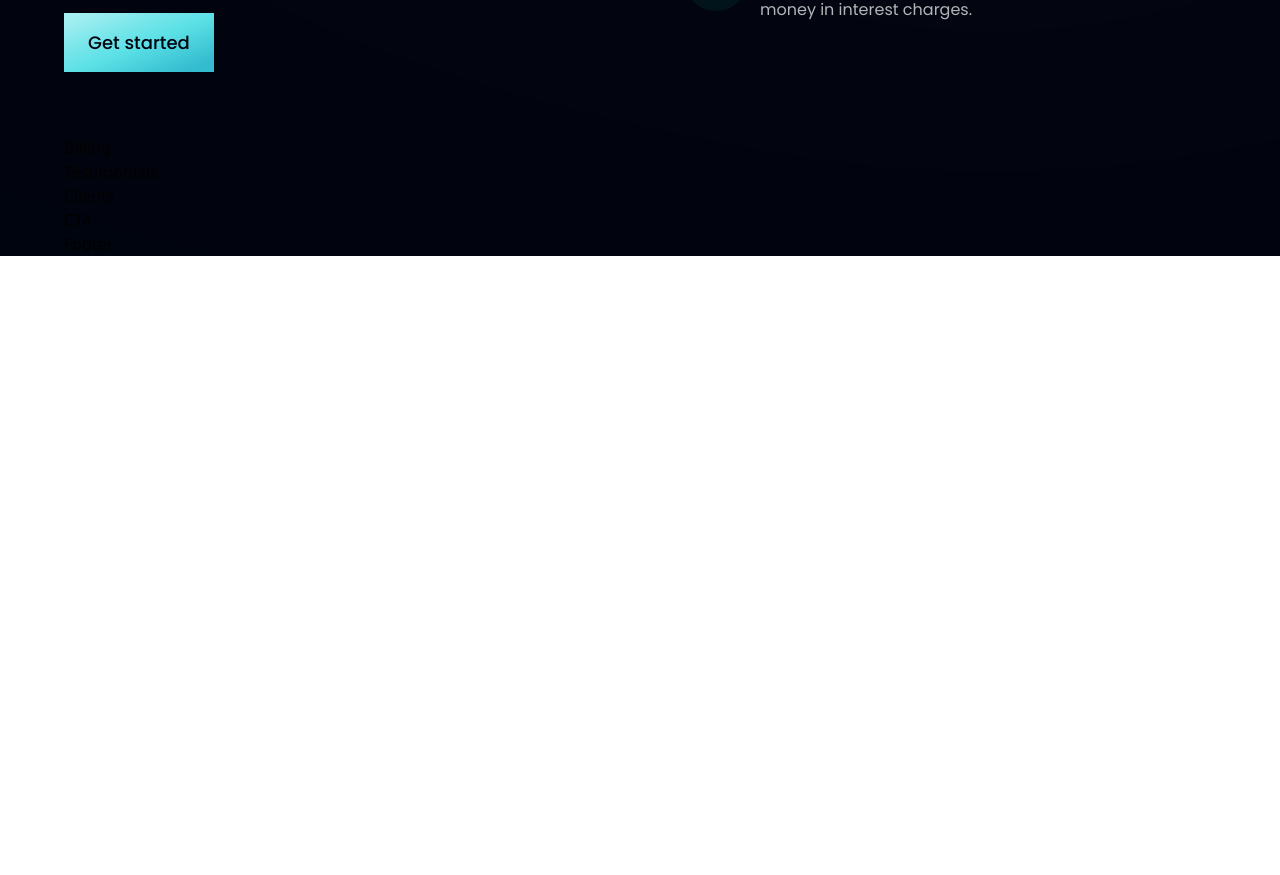
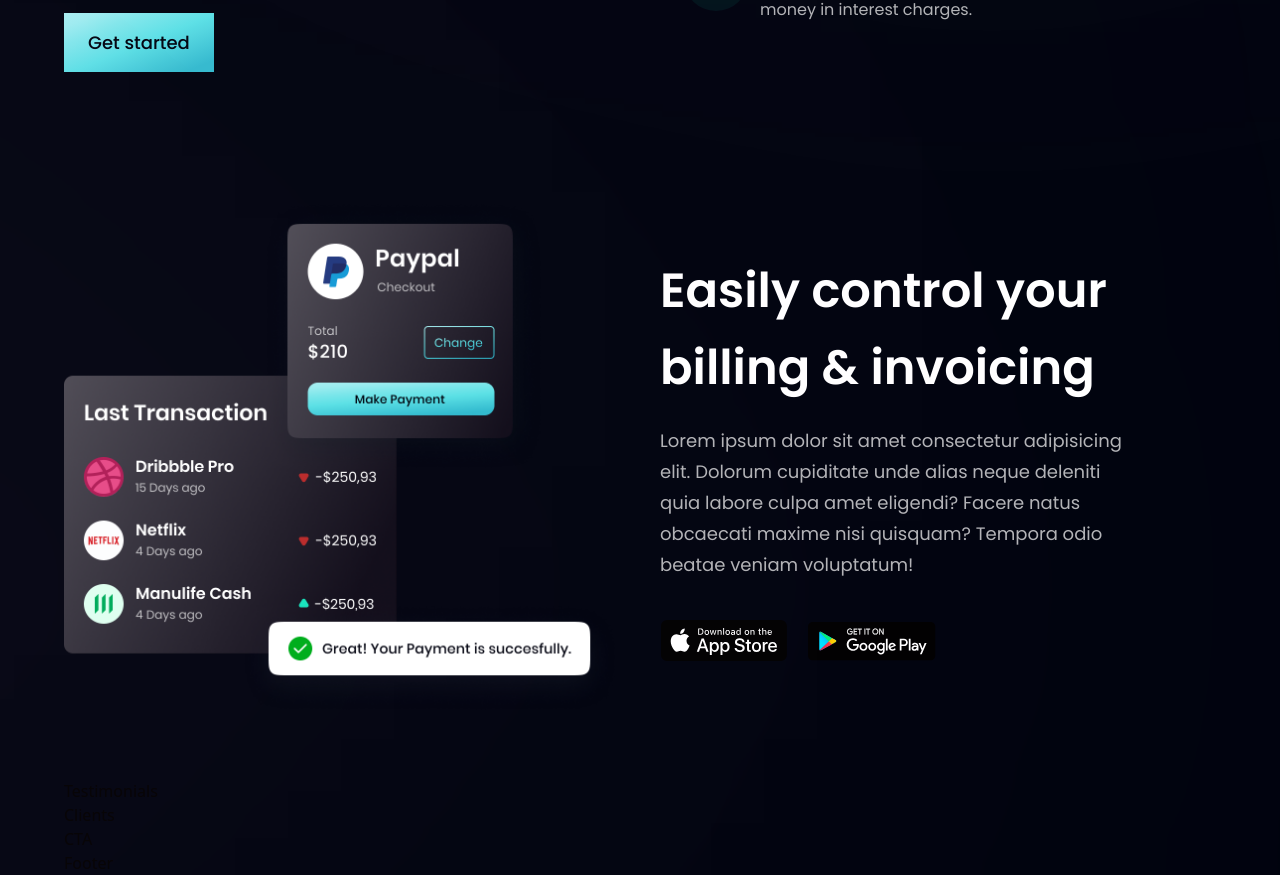
Before and after one commit to 1Nelsonel/bank_modern_app, a React (Vite) app in the folder bank_modern_app/: page / in a window 1280 px wide. Shown: the part 1490-2365 px from the top of the page. Before the commit the page ends 1746 px from the top, so only its background shows below. Built offline with nearby package versions, Linux system fonts and the light colour scheme.

Commit message:
Billing success

```diff
--- a/bank_modern_app/src/components/Billing.jsx
+++ b/bank_modern_app/src/components/Billing.jsx
@@ -2,7 +2,29 @@
 import styles, { layout } from '../style';
 
 const Billing = () => (
-    <div>Billing</div>
+  <section id='product' className={layout.sectionReverse}>
+    <div className={layout.sectionImgReverse}>
+      <img src={bill} alt="billing" className='w-[100%] h-[100%] relative z-[5]' />
+
+      <div className='absolute z-[3] -left-1/2 top-0 w-[50%] h-[50%] rounded-fulll white__gradient' />
+
+      <div className='absolute z-[0] -left-1/2 bottom-0 w-[50%] h-[50%] rounded-full pink__gradient' />
+    </div>
+
+    <div className={layout.sectionInfo}>
+      <h2 className={styles.heading2}>Easily control your <br className='sm:block hidden' /> billing & invoicing</h2>
+      <p className={`${styles.paragraph} max-w-[470px] mt-5`}>
+        Lorem ipsum dolor sit amet consectetur adipisicing elit. Dolorum cupiditate unde alias neque deleniti quia
+        labore culpa amet eligendi? Facere natus obcaecati maxime nisi quisquam? Tempora odio beatae veniam
+        voluptatum!
+      </p>
+
+      <div className='flex flex-row flex-wrap sm:mt-10 mt-6'>
+        <img src={apple} alt="apple_store" className='w-[128px] h-[42px] object-contain mr-5 cursor-pointer' />
+        <img src={google} alt="apple_store" className='w-[128px] h-[42px] object-contain mr-5 cursor-pointer' />
+      </div>
+    </div>
+  </section>
 )
 
 export default Billing
```
